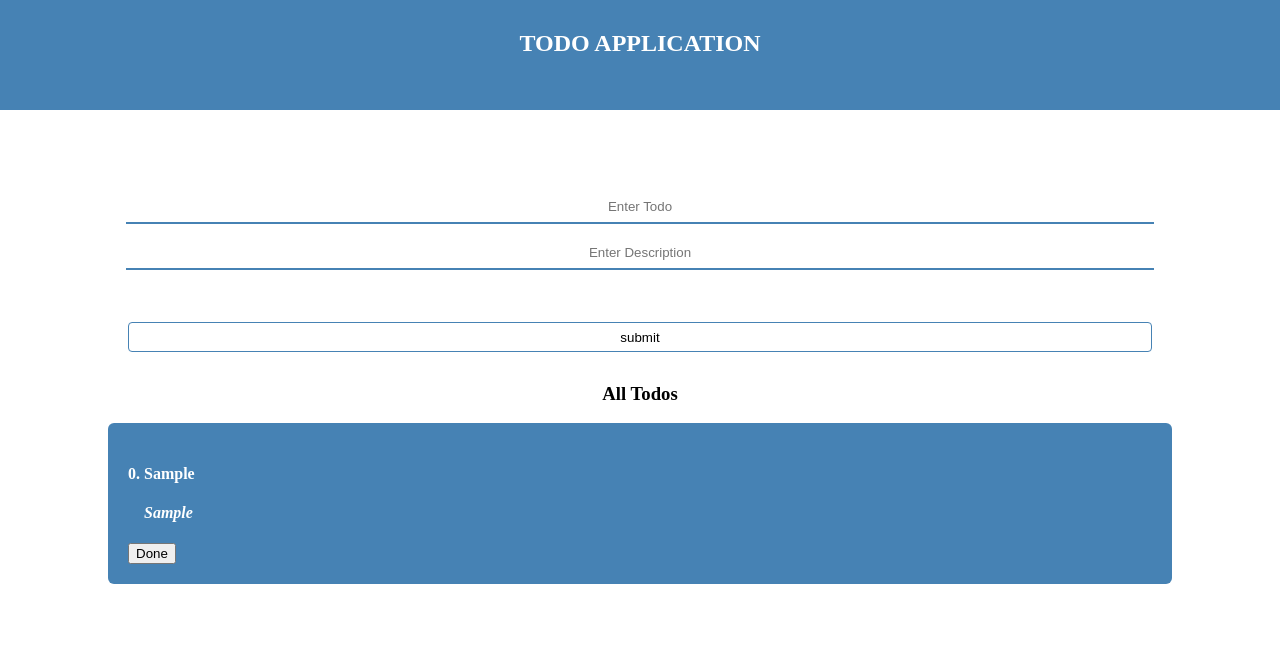
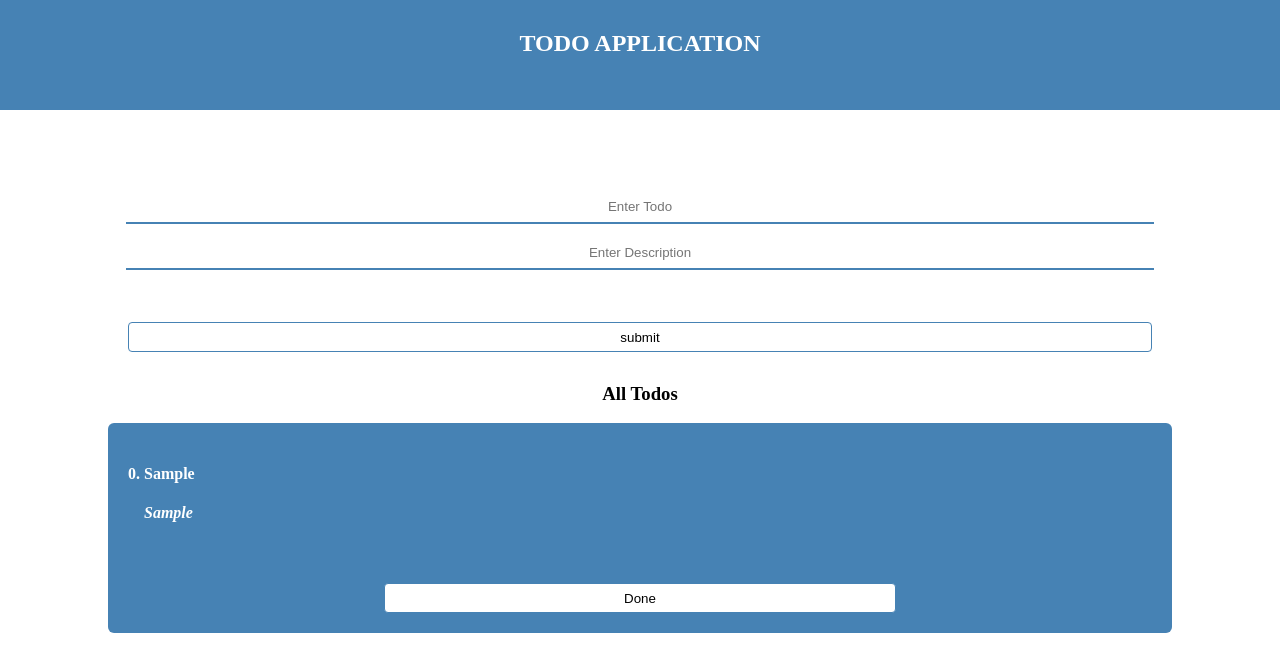
Before and after one commit to Nweke273/to-to-app, a React (Create React App) app: page / in a window 1280 px wide. Both pictures are taken after typing "Sample", "Sample" into the empty fields and a click on the input "submit". Shown: the top 672 px of the page. Built offline with nearby package versions, Linux system fonts and the light colour scheme.

Commit message:
feat: style delete button and align to center

```diff
--- a/src/components/Todo.jsx
+++ b/src/components/Todo.jsx
@@ -11,7 +11,10 @@ const Todo = ({ item, todoList, setTodoList }) => {
         {count++}. {item.name}
       </h4>
       <h4 className={styles.desc}>{item.desc}</h4>
-      <button onClick={removeTodo}>Done</button>
+      <div className={styles.container}>
+      <button onClick={removeTodo} className={styles.deleteBtn}>Done</button>
+
+      </div>
     </div>
   );
 };
--- a/src/styles.module.css
+++ b/src/styles.module.css
@@ -59,3 +59,23 @@ body{
     font-style: italic;
 
 }
+
+.deleteBtn{
+
+
+    border: 1px solid steelblue;
+    background-color: white;
+    border-radius: 4px;
+    margin-top: 40px;
+    width: 50%;
+    height: 30px;
+}
+
+.container{
+    display: flex;
+    justify-content: center;
+    align-items: center;
+    width: 100%;
+    flex-direction: column;
+    text-align: center;
+}
```
